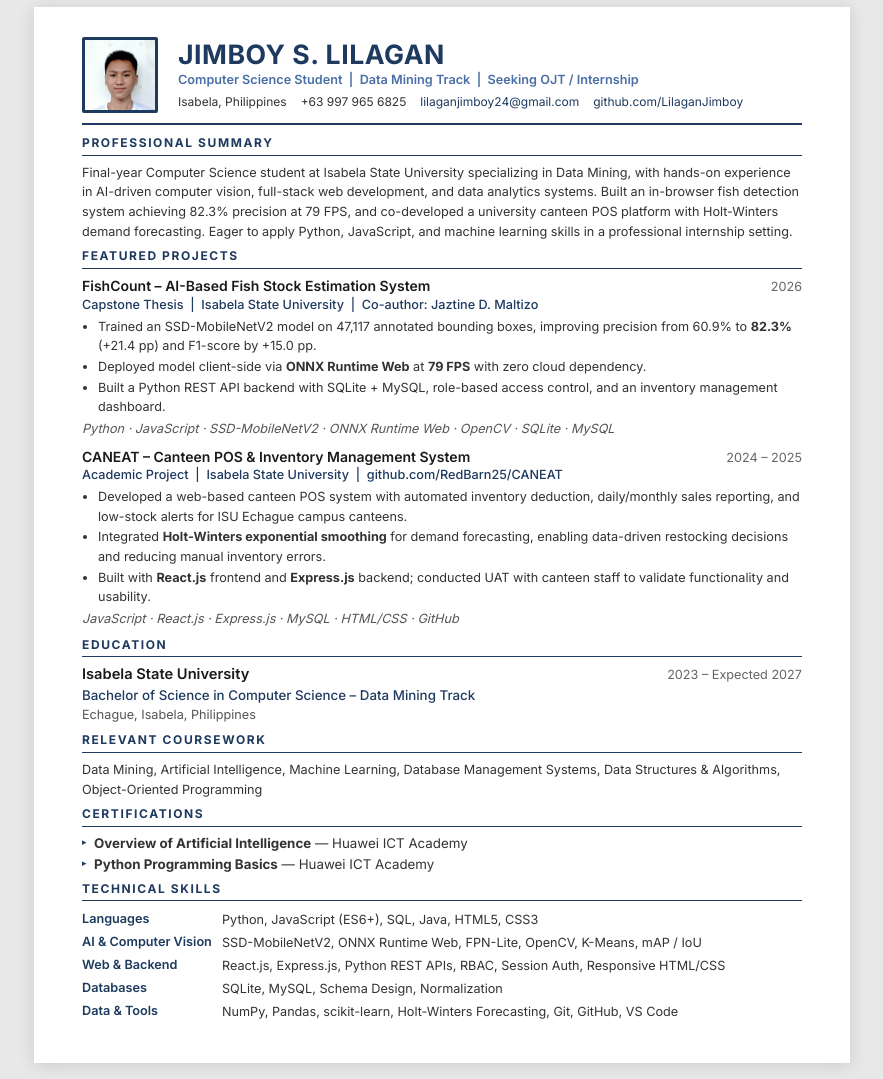
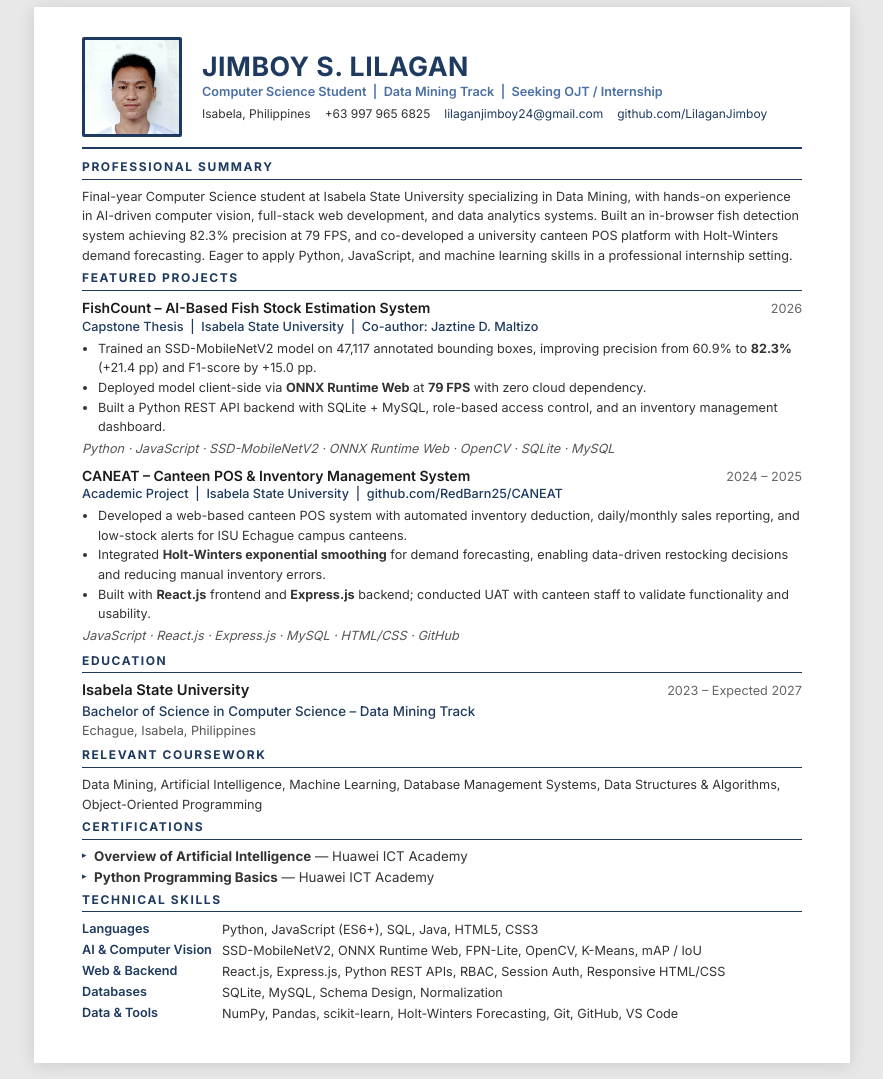
Before and after one commit to LilaganJimboy/Portfolio, a plain HTML site: page resume.html in a window 1280 px wide. Shown: the part 60-1139 px from the top of the page, without its empty margins (198-1081 px from the left). Drawn offline with Linux system fonts and the light colour scheme.

Commit message:
Enlarge profile photo and tighten spacing to keep one page

```diff
--- a/resume.html
+++ b/resume.html
@@ -63,8 +63,8 @@
       margin-bottom: 10px;
     }
     .photo {
-      width: 76px;
-      height: 76px;
+      width: 100px;
+      height: 100px;
       border-radius: 2px;
       object-fit: cover;
       object-position: center top;
@@ -97,7 +97,7 @@
     .contact-strip a { color: #1e3a5f; text-decoration: none; }
 
     /* ── Sections ── */
-    .section { margin-top: 7px; }
+    .section { margin-top: 5px; }
     .section-title {
       font-size: 9pt;
       font-weight: 700;
@@ -116,7 +116,7 @@
     .summary-text { font-size: 9.5pt; color: #333; line-height: 1.55; }
 
     /* ── Entry ── */
-    .entry { margin-bottom: 9px; }
+    .entry { margin-bottom: 8px; }
     .entry-header {
       display: flex;
       justify-content: space-between;
@@ -126,7 +126,7 @@
     .entry-org { font-size: 9.5pt; color: #1e3a5f; font-weight: 500; }
     .entry-date { font-size: 9.5pt; color: #666; white-space: nowrap; }
     .entry-bullets { margin-top: 3px; padding-left: 16px; }
-    .entry-bullets li { margin-bottom: 1px; font-size: 9.5pt; color: #333; line-height: 1.55; }
+    .entry-bullets li { margin-bottom: 0; font-size: 9.5pt; color: #333; line-height: 1.55; }
     .entry-tech { font-size: 9.5pt; color: #555; font-style: italic; margin-top: 3px; display: block; }
 
     /* ── Education ── */
@@ -143,7 +143,7 @@
 
     /* ── Skills ── */
     .skills-table { width: 100%; border-collapse: collapse; }
-    .skills-table td { vertical-align: top; padding: 2px 0; font-size: 9.5pt; }
+    .skills-table td { vertical-align: top; padding: 1px 0; font-size: 9.5pt; }
     .skill-cat { font-weight: 600; color: #1e3a5f; width: 140px; padding-right: 8px; white-space: nowrap; }
     .skill-items { color: #333; line-height: 1.5; }
 
```
